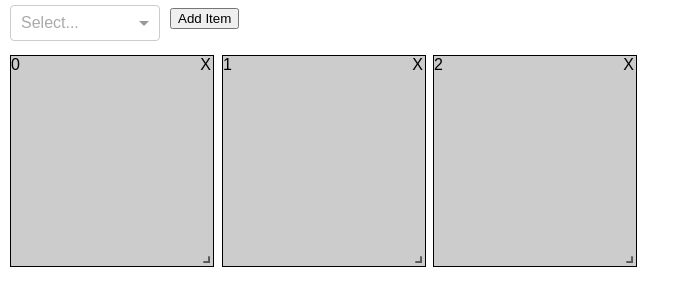
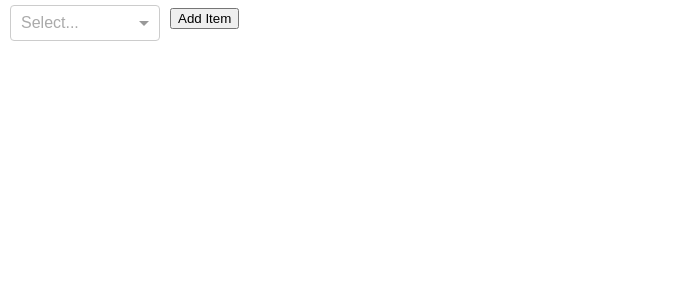
Before and after one commit to St1ko/DashboardFrameworkLameco, a React (Create React App) app: page / in a window 1280 px wide. Shown: the top 306 px of the page, without its empty margins (0-690 px from the left). Built offline with nearby package versions, Linux system fonts and the light colour scheme.

Commit message:
The grid's layout is now saved to localstorage. The layout is is now maintained after refreshing

```diff
--- a/src/App.js
+++ b/src/App.js
@@ -1,7 +1,6 @@
 import React, { Component } from 'react';
 import './App.css';
 import Grid from './components/Grid.jsx';
-
 
 class App extends Component {
   render() {
--- a/src/components/Grid.jsx
+++ b/src/components/Grid.jsx
@@ -6,6 +6,7 @@
 import 'react-select/dist/react-select.css';
 
 const ResponsiveReactGridLayout = WidthProvider(Responsive);
+const originalLayouts = getFromLS("layouts") || [0, 1, 2];
 
 class Grid extends React.PureComponent {
 	static defaultProps = {
@@ -15,23 +16,22 @@
 		autoSize: true,
   };
 
-	// let choice = '';
   constructor(props) {
     super(props);
 
     this.state = {
-			items: [0, 1, 2].map(function(i, key, list) {
+			items: originalLayouts.map(function(i, key, list) {
 				return {
-					i: i.toString(),
-					x: i * 2,
-					y: 0,
-					w: 2,
-					h: 2,
-					widget: '',
+					i: originalLayouts[key].i,
+					x: originalLayouts[key].x,
+					y: originalLayouts[key].y,
+					w: originalLayouts[key].w,
+					h: originalLayouts[key].h,
+					widget: originalLayouts[key].widget,
 				};
 			}),
 			selectedOption: '',
-			newCounter: 0
+			newCounter: originalLayouts.length
 		};
 
 		this.onAddItem = this.onAddItem.bind(this);
@@ -51,7 +51,6 @@
 
 		return (
 			<div key={i} data-grid={el}>
-				<span className='text'>{i}</span>
 				<div className= 'widget'>
 					{(() => {
 						switch(widget) {
@@ -74,9 +73,10 @@
 
 	onAddItem() {
 		if(this.state.selectedOption) {
-			console.log(this.state.selectedOption.value);
+			console.log('adding', 'n' + this.state.newCounter + '; ' + this.state.selectedOption.value);
+		} else {
+			console.log('adding', 'n' + this.state.newCounter);
 		}
-		console.log('adding', 'n' + this.state.newCounter);
 		this.setState({
 			items: this.state.items.concat({
 				i: 'n' + this.state.newCounter,
@@ -98,8 +98,15 @@
 	}
 
 	onLayoutChange(layout) {
-		//this.props.onLayoutChange(layout);
 		this.setState({ layout: layout });
+		/* add widget attribute from items array to objects in layout array,
+		 * so that widgets are also saved to localStorage
+		**/
+		for (var i = 0; i < this.state.items.length; i++) {
+			layout[i].widget = this.state.items[i].widget;
+			console.log(this.state.items[i].widget);
+		}
+		saveToLS('layouts', layout);
 	}
 
 	onRemoveItem(i) {
@@ -107,13 +114,11 @@
 		this.setState({ items: _.reject(this.state.items, {i: i }) });
 	}
 
-
   handleChange = (selectedOption) => {
     this.setState({ selectedOption });
 		if (selectedOption) {
     console.log(`Selected: ${selectedOption.label}`);
 		};
-		// choice = selectedOption.value;
   }
 
   render() {
@@ -146,4 +151,29 @@
   }
 }
 
+//retreive layout from local storage
+function getFromLS(key) {
+  let ls = {};
+  if (global.localStorage) {
+    try {
+      ls = JSON.parse(global.localStorage.getItem("rgl-8")) || {};
+    } catch (e) {
+      /*Ignore*/
+    }
+  }
+  return ls[key];
+}
+
+//save layout to local storage
+function saveToLS(key, value) {
+  if (global.localStorage) {
+    global.localStorage.setItem(
+      "rgl-8",
+      JSON.stringify({
+        [key]: value
+      })
+    );
+  }
+}
+
 export default Grid;
```
Also changed, not shown: 1 other file (tests, documents, lock files or other folders).
